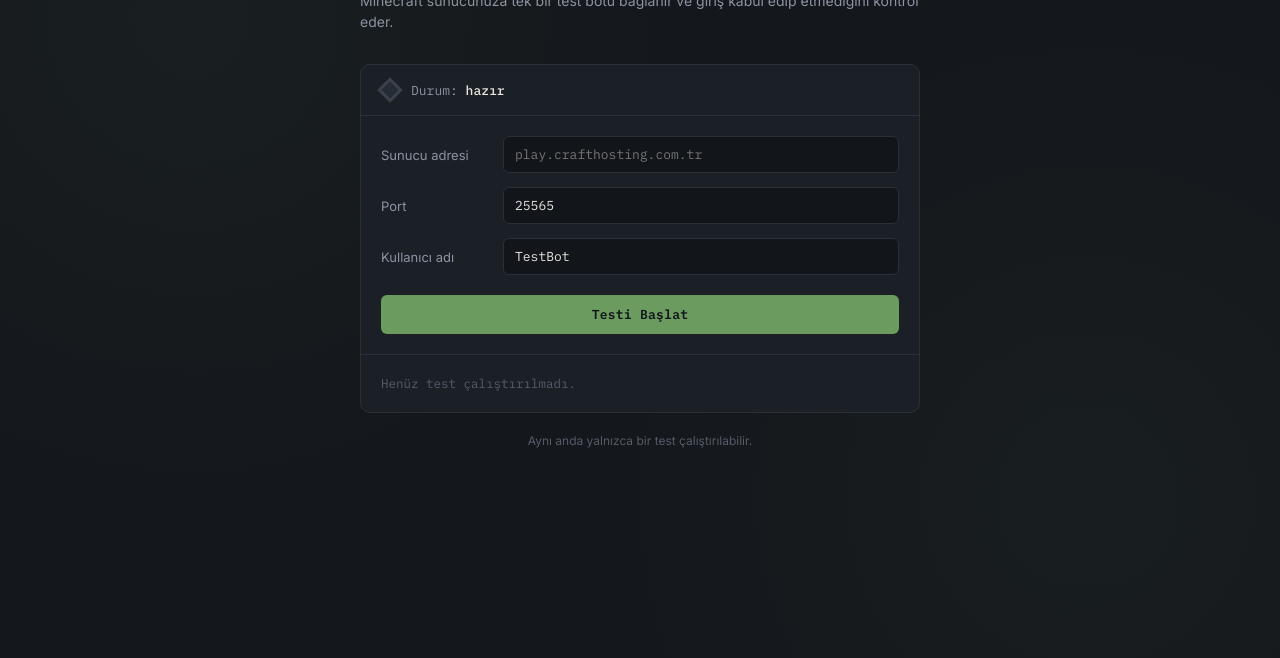
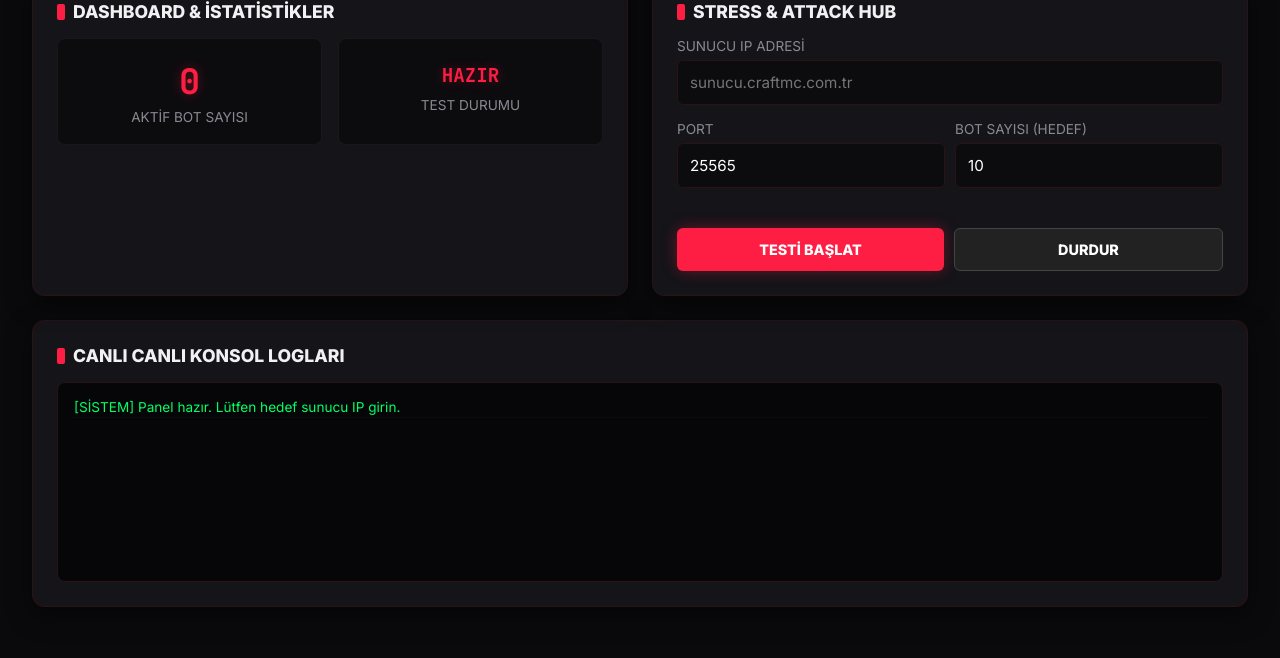
Before and after one commit to banes0986-collab/Botbasma, a website: page index.html in a window 1280 px wide. Shown: the part 142-800 px from the top of the page. Drawn offline with Linux system fonts and the light colour scheme; no server answers.

Commit message:
Update index.html

```diff
--- a/index.html
+++ b/index.html
@@ -3,288 +3,161 @@
 <head>
   <meta charset="UTF-8">
   <meta name="viewport" content="width=device-width, initial-scale=1.0">
-<title>CraftHosting · Sunucu Test Paneli</title>
-<link rel="preconnect" href="https://fonts.googleapis.com">
-<link href="https://fonts.googleapis.com/css2?family=IBM+Plex+Mono:wght@400;500;600;700&family=Inter:wght@400;500;600&display=swap" rel="stylesheet">
+  <title>CraftHosting | Stress & Load Test Hub</title>
+  <link href="https://fonts.googleapis.com/css2?family=Inter:wght@400;600;800&family=JetBrains+Mono:wght@400;700&display=swap" rel="stylesheet">
   <style>
     :root {
-    --bg: #14171C;
-    --panel: #1B1F26;
-    --panel-line: #2A303A;
-    --accent: #6B9B5E;
-    --accent-dim: #4C7343;
-    --fail: #B0413E;
-    --warn: #C7924B;
-    --text: #E8E6DF;
-    --text-muted: #8B93A1;
+      --bg-main: #0a0a0c;
+      --card-bg: #141419;
+      --border-color: #2a1215;
+      --primary-red: #ff1e43;
+      --hover-red: #d60e2e;
+      --glow-red: rgba(255, 30, 67, 0.35);
+      --text-main: #f1f1f3;
+      --text-muted: #8a8a93;
     }
 
-  * { box-sizing: border-box; }
+    * { box-sizing: border-box; margin: 0; padding: 0; font-family: 'Inter', sans-serif; }
+    body { background-color: var(--bg-main); color: var(--text-main); min-height: 100vh; padding: 2rem; }
 
-  body {
-    margin: 0;
-    min-height: 100vh;
-    background: var(--bg);
-    background-image:
-      radial-gradient(circle at 15% 20%, rgba(107,155,94,0.06), transparent 40%),
-      radial-gradient(circle at 85% 80%, rgba(107,155,94,0.05), transparent 40%);
-    color: var(--text);
-    font-family: 'Inter', sans-serif;
-    display: flex;
-    align-items: flex-start;
-    justify-content: center;
-    padding: 8vh 20px;
+    .header {
+      display: flex; justify-content: space-between; align-items: center;
+      padding-bottom: 1.5rem; border-bottom: 1px solid var(--border-color); margin-bottom: 2rem;
     }
+    .logo { font-size: 1.5rem; font-weight: 800; color: #fff; text-transform: uppercase; letter-spacing: 1px; }
+    .logo span { color: var(--primary-red); }
+    .badge { background: rgba(255, 30, 67, 0.15); color: var(--primary-red); border: 1px solid var(--primary-red); padding: 4px 12px; border-radius: 20px; font-size: 0.8rem; font-weight: 600; }
 
-  main {
-    width: 100%;
-    max-width: 560px;
+    .grid { display: grid; grid-template-columns: 1fr 1fr; gap: 1.5rem; margin-bottom: 1.5rem; }
+    @media (max-width: 900px) { .grid { grid-template-columns: 1fr; } }
+
+    .card {
+      background: var(--card-bg); border: 1px solid var(--border-color);
+      border-radius: 12px; padding: 1.5rem; box-shadow: 0 8px 24px rgba(0,0,0,0.5);
     }
+    .card-title { font-size: 1.1rem; font-weight: 700; margin-bottom: 1rem; display: flex; align-items: center; gap: 8px; }
+    .card-title::before { content: ''; width: 8px; height: 16px; background: var(--primary-red); border-radius: 2px; }
 
-  .eyebrow {
-    font-family: 'IBM Plex Mono', monospace;
-    font-size: 12px;
-    letter-spacing: 0.14em;
-    color: var(--accent);
-    text-transform: uppercase;
-    margin-bottom: 10px;
+    .stat-container { display: grid; grid-template-columns: 1fr 1fr; gap: 1rem; }
+    .stat-box { background: #0c0c0f; border: 1px solid rgba(255,255,255,0.05); padding: 1.2rem; border-radius: 8px; text-align: center; }
+    .stat-value { font-size: 2.2rem; font-weight: 800; color: var(--primary-red); font-family: 'JetBrains Mono', monospace; text-shadow: 0 0 12px var(--glow-red); }
+    .stat-label { font-size: 0.85rem; color: var(--text-muted); margin-top: 4px; text-transform: uppercase; }
+
+    .form-group { margin-bottom: 1rem; }
+    label { display: block; font-size: 0.85rem; color: var(--text-muted); margin-bottom: 6px; }
+    input {
+      width: 100%; background: #0c0c0f; border: 1px solid var(--border-color);
+      padding: 12px; border-radius: 6px; color: #fff; font-size: 0.95rem; outline: none; transition: 0.2s;
     }
+    input:focus { border-color: var(--primary-red); box-shadow: 0 0 8px var(--glow-red); }
 
-  h1 {
-    font-family: 'IBM Plex Mono', monospace;
-    font-weight: 700;
-    font-size: 28px;
-    letter-spacing: -0.01em;
-    margin: 0 0 6px;
+    .btn-group { display: flex; gap: 10px; margin-top: 1.5rem; }
+    button {
+      flex: 1; padding: 12px; border: none; border-radius: 6px; font-weight: 700;
+      cursor: pointer; transition: 0.2s; text-transform: uppercase; font-size: 0.9rem;
     }
+    .btn-start { background: var(--primary-red); color: #fff; box-shadow: 0 0 15px var(--glow-red); }
+    .btn-start:hover { background: var(--hover-red); }
+    .btn-stop { background: #222; color: #fff; border: 1px solid #444; }
+    .btn-stop:hover { background: #333; }
 
-  .sub {
-    color: var(--text-muted);
-    font-size: 14px;
-    margin: 0 0 32px;
-    line-height: 1.5;
+    .terminal {
+      background: #060608; border: 1px solid var(--border-color); border-radius: 8px;
+      padding: 1rem; font-family: 'JetBrains Mono', monospace; font-size: 0.85rem;
+      height: 200px; overflow-y: auto; color: #00ff66;
     }
-
-  .panel {
-    background: var(--panel);
-    border: 1px solid var(--panel-line);
-    border-radius: 10px;
-    overflow: hidden;
-  }
-
-  .panel-head {
-    display: flex;
-    align-items: center;
-    gap: 12px;
-    padding: 16px 20px;
-    border-bottom: 1px solid var(--panel-line);
-  }
-
-  /* Signature element: a faceted block mark whose state communicates
-     connection status, echoing the voxel geometry of the servers being tested. */
-  .block {
-    width: 18px;
-    height: 18px;
-    position: relative;
-    flex-shrink: 0;
-    transform: rotate(45deg);
-    background: #3A414D;
-    transition: background 0.3s ease;
-  }
-  .block::after {
-    content: '';
-    position: absolute;
-    inset: 3px;
-    background: #262C35;
-    transition: background 0.3s ease;
-  }
-  .block.connecting { background: var(--warn); animation: pulse 1.1s ease-in-out infinite; }
-  .block.success { background: var(--accent); }
-  .block.fail { background: var(--fail); }
-
-  @keyframes pulse {
-    0%, 100% { opacity: 1; }
-    50% { opacity: 0.45; }
-  }
-
-  .status-text {
-    font-family: 'IBM Plex Mono', monospace;
-    font-size: 13px;
-    color: var(--text-muted);
-  }
-  .status-text b { color: var(--text); font-weight: 500; }
-
-  form {
-    padding: 20px;
-    display: grid;
-    gap: 14px;
-    border-bottom: 1px solid var(--panel-line);
-  }
-
-  .field {
-    display: grid;
-    grid-template-columns: 110px 1fr;
-    align-items: center;
-    gap: 12px;
-  }
-
-  label {
-    font-size: 13px;
-    color: var(--text-muted);
-  }
-
-  input {
-    background: #12151A;
-    border: 1px solid var(--panel-line);
-    border-radius: 6px;
-    padding: 9px 11px;
-    color: var(--text);
-    font-family: 'IBM Plex Mono', monospace;
-    font-size: 13px;
-    outline: none;
-    transition: border-color 0.15s ease;
-  }
-  input:focus { border-color: var(--accent); }
-
-  button {
-    margin-top: 6px;
-    background: var(--accent);
-    color: #12151A;
-    border: none;
-    border-radius: 6px;
-    padding: 11px;
-    font-family: 'IBM Plex Mono', monospace;
-    font-weight: 600;
-    font-size: 13px;
-    letter-spacing: 0.02em;
-    cursor: pointer;
-    transition: background 0.15s ease;
-  }
-  button:hover:not(:disabled) { background: var(--accent-dim); }
-  button:disabled { background: #3A414D; color: var(--text-muted); cursor: not-allowed; }
-  button:focus-visible { outline: 2px solid var(--accent); outline-offset: 2px; }
-
-  .log {
-    font-family: 'IBM Plex Mono', monospace;
-    font-size: 12.5px;
-    line-height: 1.7;
-    padding: 18px 20px;
-    max-height: 320px;
-    overflow-y: auto;
-    color: var(--text-muted);
-  }
-  .log .line { white-space: pre-wrap; word-break: break-word; }
-  .log .line.ok { color: var(--accent); }
-  .log .line.err { color: var(--fail); }
-  .log .empty { color: #545C68; }
-
-  footer {
-    margin-top: 20px;
-    font-size: 12px;
-    color: #545C68;
-    text-align: center;
-  }
-
-  @media (prefers-reduced-motion: reduce) {
-    .block.connecting { animation: none; }
-  }
+    .terminal .log-line { margin-bottom: 4px; border-bottom: 1px solid rgba(255,255,255,0.02); padding-bottom: 2px; }
   </style>
 </head>
 <body>
-<main>
-  <div class="eyebrow">CraftHosting</div>
-  <h1>Sunucu Test Paneli</h1>
-  <p class="sub">Minecraft sunucunuza tek bir test botu bağlanır ve giriş kabul edip etmediğini kontrol eder.</p>
 
-  <div class="panel">
-    <div class="panel-head">
-      <div class="block" id="statusBlock"></div>
-      <div class="status-text" id="statusText">Durum: <b>hazır</b></div>
+  <div class="header">
+    <div class="logo">CRAFT<span>HOSTING</span> TEST HUB</div>
+    <div class="badge">PORT: 6000</div>
   </div>
 
-    <form id="testForm">
-      <div class="field">
-        <label for="host">Sunucu adresi</label>
-        <input id="host" name="host" placeholder="play.crafthosting.com.tr" required>
+  <div class="grid">
+    <!-- Dashboard Stats -->
+    <div class="card">
+      <div class="card-title">DASHBOARD & İSTATİSTİKLER</div>
+      <div class="stat-container">
+        <div class="stat-box">
+          <div class="stat-value" id="botCount">0</div>
+          <div class="stat-label">Aktif Bot Sayısı</div>
         </div>
-      <div class="field">
-        <label for="port">Port</label>
-        <input id="port" name="port" placeholder="25565" value="25565">
+        <div class="stat-box">
+          <div class="stat-value" id="statusText" style="font-size: 1.2rem; line-height: 2.2rem;">HAZIR</div>
+          <div class="stat-label">Test Durumu</div>
         </div>
-      <div class="field">
-        <label for="username">Kullanıcı adı</label>
-        <input id="username" name="username" placeholder="TestBot" value="TestBot">
-      </div>
-      <button type="submit" id="submitBtn">Testi Başlat</button>
-    </form>
-
-    <div class="log" id="log">
-      <div class="empty">Henüz test çalıştırılmadı.</div>
       </div>
     </div>
 
-  <footer>Aynı anda yalnızca bir test çalıştırılabilir.</footer>
-</main>
+    <!-- Attack / Stress Hub Controls -->
+    <div class="card">
+      <div class="card-title">STRESS & ATTACK HUB</div>
+      <div class="form-group">
+        <label>SUNUCU IP ADRESİ</label>
+        <input type="text" id="host" placeholder="sunucu.craftmc.com.tr">
+      </div>
+      <div style="display: flex; gap: 10px;">
+        <div class="form-group" style="flex: 1;">
+          <label>PORT</label>
+          <input type="number" id="port" value="25565">
+        </div>
+        <div class="form-group" style="flex: 1;">
+          <label>BOT SAYISI (HEDEF)</label>
+          <input type="number" id="targetCount" value="10">
+        </div>
+      </div>
+      <div class="btn-group">
+        <button class="btn-start" onclick="startTest()">TESTİ BAŞLAT</button>
+        <button class="btn-stop" onclick="stopTest()">DURDUR</button>
+      </div>
+    </div>
+  </div>
+
+  <!-- Live Terminal Logs -->
+  <div class="card">
+    <div class="card-title">CANLI CANLI KONSOL LOGLARI</div>
+    <div class="terminal" id="terminal">
+      <div class="log-line">[SİSTEM] Panel hazır. Lütfen hedef sunucu IP girin.</div>
+    </div>
+  </div>
 
   <script>
-  const form = document.getElementById('testForm');
-  const logEl = document.getElementById('log');
-  const statusBlock = document.getElementById('statusBlock');
-  const statusText = document.getElementById('statusText');
-  const submitBtn = document.getElementById('submitBtn');
+    async function updateStatus() {
+      try {
+        const res = await fetch('/api/status');
+        const data = await res.json();
 
-  function setStatus(state, label) {
-    statusBlock.className = 'block' + (state ? ' ' + state : '');
-    statusText.innerHTML = 'Durum: <b>' + label + '</b>';
+        document.getElementById('botCount').innerText = data.activeBotCount;
+        document.getElementById('statusText').innerText = data.running ? 'ÇALIŞIYOR' : 'DURDURULDU';
+        document.getElementById('statusText').style.color = data.running ? '#00ff66' : 'var(--primary-red)';
+
+        const term = document.getElementById('terminal');
+        if (data.logs && data.logs.length > 0) {
+          term.innerHTML = data.logs.map(l => `<div class="log-line">${l}</div>`).join('');
+        }
+      } catch (e) {}
     }
 
-  function addLine(text, cls) {
-    const div = document.createElement('div');
-    div.className = 'line' + (cls ? ' ' + cls : '');
-    div.textContent = text;
-    logEl.appendChild(div);
-    logEl.scrollTop = logEl.scrollHeight;
+    async function startTest() {
+      const host = document.getElementById('host').value;
+      const port = document.getElementById('port').value;
+      const botCount = document.getElementById('targetCount').value;
+
+      await fetch('/api/start', {
+        method: 'POST',
+        headers: { 'Content-Type': 'application/json' },
+        body: JSON.stringify({ host, port, botCount })
+      });
     }
 
-  form.addEventListener('submit', (e) => {
-    e.preventDefault();
-    const host = document.getElementById('host').value.trim();
-    const port = document.getElementById('port').value.trim() || '25565';
-    const username = document.getElementById('username').value.trim() || 'TestBot';
-    if (!host) return;
+    async function stopTest() {
+      await fetch('/api/stop', { method: 'POST' });
+    }
 
-    logEl.innerHTML = '';
-    submitBtn.disabled = true;
-    submitBtn.textContent = 'Test çalışıyor…';
-    setStatus('connecting', 'bağlanıyor');
-
-    const url = '/api/test?host=' + encodeURIComponent(host) +
-                '&port=' + encodeURIComponent(port) +
-                '&username=' + encodeURIComponent(username);
-    const source = new EventSource(url);
-
-    source.onmessage = (ev) => {
-      const line = ev.data;
-      let cls = '';
-      if (line.includes('✅') || line.includes('BAŞARILI')) { cls = 'ok'; setStatus('success', 'başarılı'); }
-      else if (line.includes('❌') || line.includes('BAŞARISIZ') || line.includes('HATA')) { cls = 'err'; setStatus('fail', 'başarısız'); }
-      addLine(line, cls);
-    };
-
-    source.addEventListener('done', () => {
-      source.close();
-      submitBtn.disabled = false;
-      submitBtn.textContent = 'Testi Başlat';
-    });
-
-    source.onerror = () => {
-      addLine('Bağlantı sonlandı.', 'err');
-      setStatus('fail', 'hata');
-      source.close();
-      submitBtn.disabled = false;
-      submitBtn.textContent = 'Testi Başlat';
-    };
-  });
+    setInterval(updateStatus, 1500);
   </script>
 </body>
 </html>
```
Lines whose indentation alone changed are shown as unchanged.
